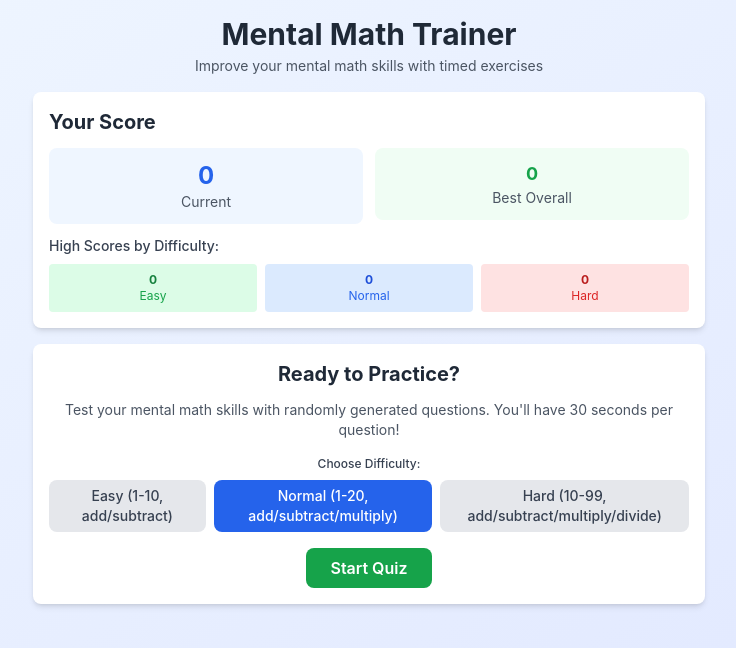
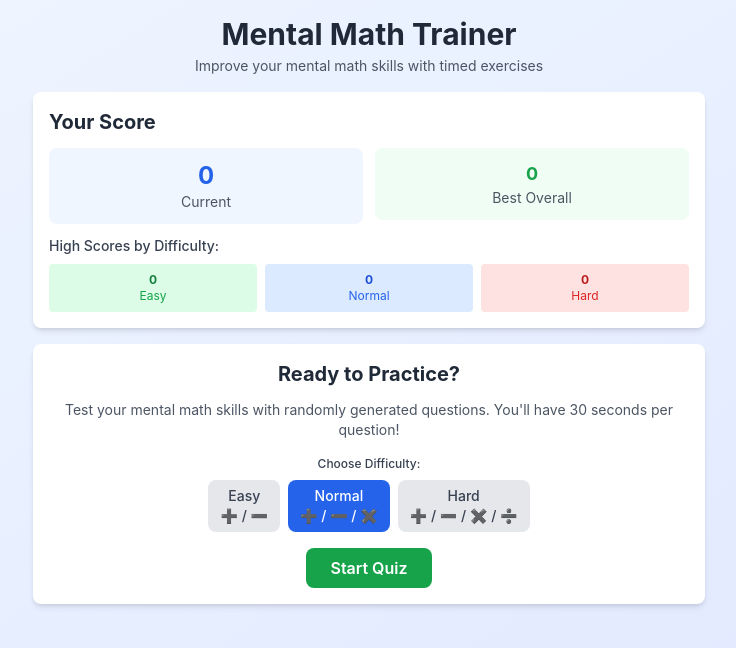
Before and after one commit to blanchardsw/MathQuiz, a React (Create React App) app in the folder frontend/: page / in a window 1280 px wide. Shown: the top 648 px of the page, without its empty margins (271-1007 px from the left). Built offline with nearby package versions, Linux system fonts and the light colour scheme; no server answers.

Commit message:
fix: cookie fixes to fix session in production

```diff
--- a/frontend/src/pages/Home.tsx
+++ b/frontend/src/pages/Home.tsx
@@ -109,7 +109,8 @@ const Home: React.FC = () => {
                         : 'bg-gray-200 text-gray-700 hover:bg-gray-300'
                     }`}
                   >
-                    Easy (1-10, add/subtract)
+                    Easy <br />
+                    ➕ / ➖
                   </button>
                   <button
                     onClick={() => setDifficulty('normal')}
@@ -119,7 +120,8 @@ const Home: React.FC = () => {
                         : 'bg-gray-200 text-gray-700 hover:bg-gray-300'
                     }`}
                   >
-                    Normal (1-20, add/subtract/multiply)
+                    Normal <br />
+                    ➕ / ➖ / ✖️
                   </button>
                   <button
                     onClick={() => setDifficulty('hard')}
@@ -129,7 +131,8 @@ const Home: React.FC = () => {
                         : 'bg-gray-200 text-gray-700 hover:bg-gray-300'
                     }`}
                   >
-                    Hard (10-99, add/subtract/multiply/divide)
+                    Hard <br />
+                    ➕ / ➖ / ✖️ / ➗
                   </button>
                 </div>
               </div>
```
Also changed, not shown: 2 other files (tests, documents, lock files or other folders).
